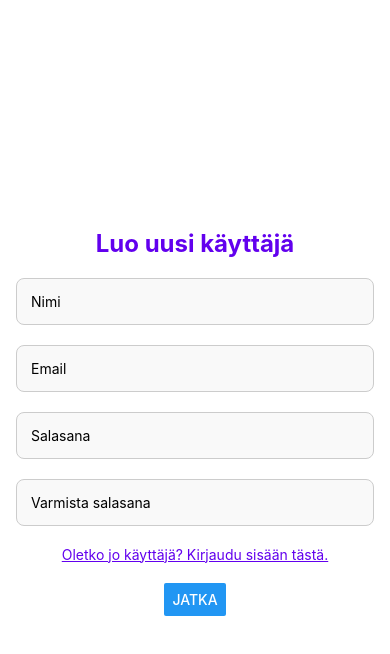
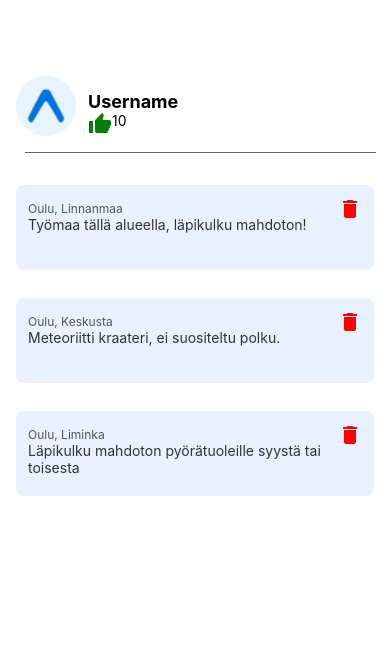
Before and after one commit to Mobiilikehitys-Ryhma-9/Mobiiliprojekti, a React Native app: screen /Profile in a window 390 px wide. Shown: the top 654 px of the page. Built offline with nearby package versions, Linux system fonts and the light colour scheme.

Commit message:
Profiili sivun UI ja muut hilavitkuttimet lisätty

```diff
--- a/App.tsx
+++ b/App.tsx
@@ -1,9 +1,11 @@
 import { StatusBar } from 'expo-status-bar';
 import { StyleSheet, Text, View } from 'react-native';
 import RegisterScreen from './screens/RegisterScreen'
+import ProfileScreen from './screens/ProfileScreen'
 
 export default function App() {
-  return <RegisterScreen />
+  //return <RegisterScreen />
+  return <ProfileScreen />
 }
 
 const styles = StyleSheet.create({
--- a/screens/ProfileScreen.tsx
+++ b/screens/ProfileScreen.tsx
@@ -0,0 +1,244 @@
+import { useState, useEffect } from "react"
+import { MaterialIcons, Ionicons } from '@expo/vector-icons'
+import { View, Text, Image, TextInput, TouchableOpacity, Button, StyleSheet, FlatList } from "react-native"
+
+export default function ProfileScreen() {
+
+    // dummy alertit että tietää miltä lista näyttää käytännössä
+    // Oikeasti ne sitten haettaisiin firebasesta, joka vaatii oman funktion totta kai..
+    const [userAlert, setUserAlerts] = useState([
+        {
+            id: "1",
+            text: "Työmaa tällä alueella, läpikulku mahdoton!",
+            area: "Oulu, Linnanmaa"
+        },
+        {
+            id: "2",
+            text: "Meteoriitti kraateri, ei suositeltu polku.",
+            area: "Oulu, Keskusta"
+        },
+        {
+            id: "3",
+            text: "Läpikulku mahdoton pyörätuoleille syystä tai toisesta",
+            area: "Oulu, Liminka"
+        },
+    ])
+
+    const [userSettings, setUserSettings] = useState(false);
+
+    // Poistaa valitun itemin listasta
+    // Pitää lisätä funktio, jossa poistaa myös firebasesta ilmoituksen
+    const deleteItem = (id: string) => {
+        setUserAlerts(prev => prev.filter(item => item.id !== id));
+    }
+
+    // Tykkäysten määrä myös oletetusti haetaan sitten firebasesta
+    const likes = 10
+
+    // Firebase kutsut tänne siten miten itse haluaa onPress funktioiden sisälle
+    const menuItems = [
+        { label: "Change Username", onPress: () => { } },
+        { label: "Change Password", onPress: () => { } },
+        { label: "Change Profile Picture", onPress: () => { } },
+        { label: "Sign Out", onPress: () => { } },
+    ];
+
+
+    return (
+        <View style={{ flex: 1 }}>
+
+            <View style={{ alignItems: 'flex-start', width: '100%' }}>
+                <TouchableOpacity
+                    style={styles.sideWidget}
+                    onPress={() => setUserSettings(!userSettings)}
+                >
+                    <Ionicons name="menu" size={32} color="gray" />
+                </TouchableOpacity>
+            </View>
+
+            <View style={styles.container}>
+
+                {/* Profiilikuva, pitää muuttaa että source on haettu kuva firebasesta */}
+                <Image
+                    source={require("../assets/favicon.png")}
+                    style={styles.profilePicture}
+                />
+
+                <View>
+                    <Text style={styles.username}>Username</Text> { /* Hae käyttäjänimi firebasesta */}
+                    <View style={styles.likeContainer}>
+                        <MaterialIcons name="thumb-up" size={24} color="green" />
+                        <Text>{likes}</Text>
+                    </View>
+                </View>
+            </View>
+
+            <Text style={styles.divider}></Text>
+
+            { /* Tässä itse lista käyttäjän ilmoituksista */}
+            <FlatList
+                data={userAlert}
+                keyExtractor={(item) => item.id}
+                renderItem={({ item }) => (
+                    <View style={styles.alertBox}>
+                        <Text style={styles.areaText}>{item.area}</Text>
+                        <Text style={styles.alertText}>{item.text}</Text>
+
+                        <TouchableOpacity
+                            style={styles.deleteButton}
+                            onPress={() => deleteItem(item.id)}
+                        >
+                            <MaterialIcons name="delete" size={24} color="red" />
+                        </TouchableOpacity>
+
+                    </View>
+                )}
+            />
+
+
+            { /* Nappasin suoraan aikaisemmasta projektista tämän, hämärästi muistan itsekään miten toimii käytännössä :D t. Kosti */}
+            { /* map funktio kuitenkin kyseessä, että saadaan dynaaminen lista joka muuttaa kokoa ruudun suhteen/sisältävien asioiden suhteen */}
+            {userSettings && (
+                <>
+                    <View style={styles.centerMenu}>
+                        <Text style={styles.menuTitle}>Settings</Text>
+
+                        {menuItems.map((item) => (
+                            <TouchableOpacity
+                                key={item.label}
+                                style={styles.menuButton}
+                                onPress={item.onPress}>
+                                <Text style={styles.menuButtonText}>{item.label}</Text>
+                            </TouchableOpacity>
+                        ))}
+
+                        <TouchableOpacity onPress={() => setUserSettings(false)}>
+                            <Text style={{ marginTop: 20, color: 'red', alignSelf: 'center' }}>Close</Text>
+                        </TouchableOpacity>
+
+                    </View>
+                    <View style={styles.globalDarken}>
+                    </View>
+                </>
+            )}
+
+        </View >
+
+    )
+}
+
+const styles = StyleSheet.create({
+    container: {
+        flexDirection: "row",
+        padding: 16,
+        marginTop: 60,
+        backgroundColor: "#fff"
+    },
+    forgotPassword: {
+        alignSelf: "flex-end",
+        marginBottom: 20,
+        color: "#6200ee",
+        textDecorationLine: "underline"
+    },
+    profilePicture: {
+        width: 60,
+        height: 60,
+        borderRadius: 30,
+    },
+    username: {
+        fontSize: 18,
+        fontWeight: "bold",
+        paddingLeft: 12,
+        paddingTop: 15
+    },
+    divider: {
+        height: 1,
+        backgroundColor: '#666',
+        width: '90%',
+        marginBottom: 20,
+        marginLeft: 25,
+    },
+    bioText: {
+        color: "#333",
+        fontSize: 14,
+    },
+    alertBox: {
+        marginTop: 12,
+        backgroundColor: "#E8F1FF",
+        padding: 12,
+        borderRadius: 8,
+        margin: 16,
+        height: 85,
+    },
+    alertText: {
+        color: "#333",
+        fontSize: 14,
+    },
+    areaText: {
+        marginTop: 4,
+        color: "#555",
+        fontSize: 12
+    },
+    deleteButton: {
+        position: 'absolute',
+        top: 8,
+        right: 8,
+        padding: 4,
+    },
+    likeContainer: {
+        flexDirection: 'row',
+        fontSize: 14,
+        paddingLeft: 12,
+    },
+    sideWidget: {
+        position: 'absolute',
+        alignItems: 'flex-start',
+        top: 60,
+        left: 325,
+        zIndex: 2,
+    },
+    sideBarContent: {
+        flexDirection: 'column',
+        padding: 5,
+    },
+    globalDarken: {
+        position: 'absolute',
+        top: 0,
+        left: 0,
+        right: 0,
+        bottom: 0,
+        backgroundColor: 'black',
+        opacity: 0.5,
+        zIndex: 5,
+    },
+    centerMenu: {
+        position: 'absolute',
+        top: '50%',
+        left: '50%',
+        transform: [{ translateX: -150 }, { translateY: -150 }],
+        width: '80%',
+        maxWidth: 350,
+        backgroundColor: 'white',
+        borderRadius: 16,
+        padding: 20,
+        zIndex: 1000,
+        elevation: 10,
+    },
+    menuTitle: {
+        fontSize: 20,
+        fontWeight: 'bold',
+        marginBottom: 20,
+    },
+    menuButton: {
+        backgroundColor: '#eee',
+        padding: 12,
+        width: '100%',
+        borderRadius: 8,
+        marginTop: 10,
+    },
+    menuButtonText: {
+        textAlign: 'center',
+        fontSize: 16,
+    },
+
+});
```
